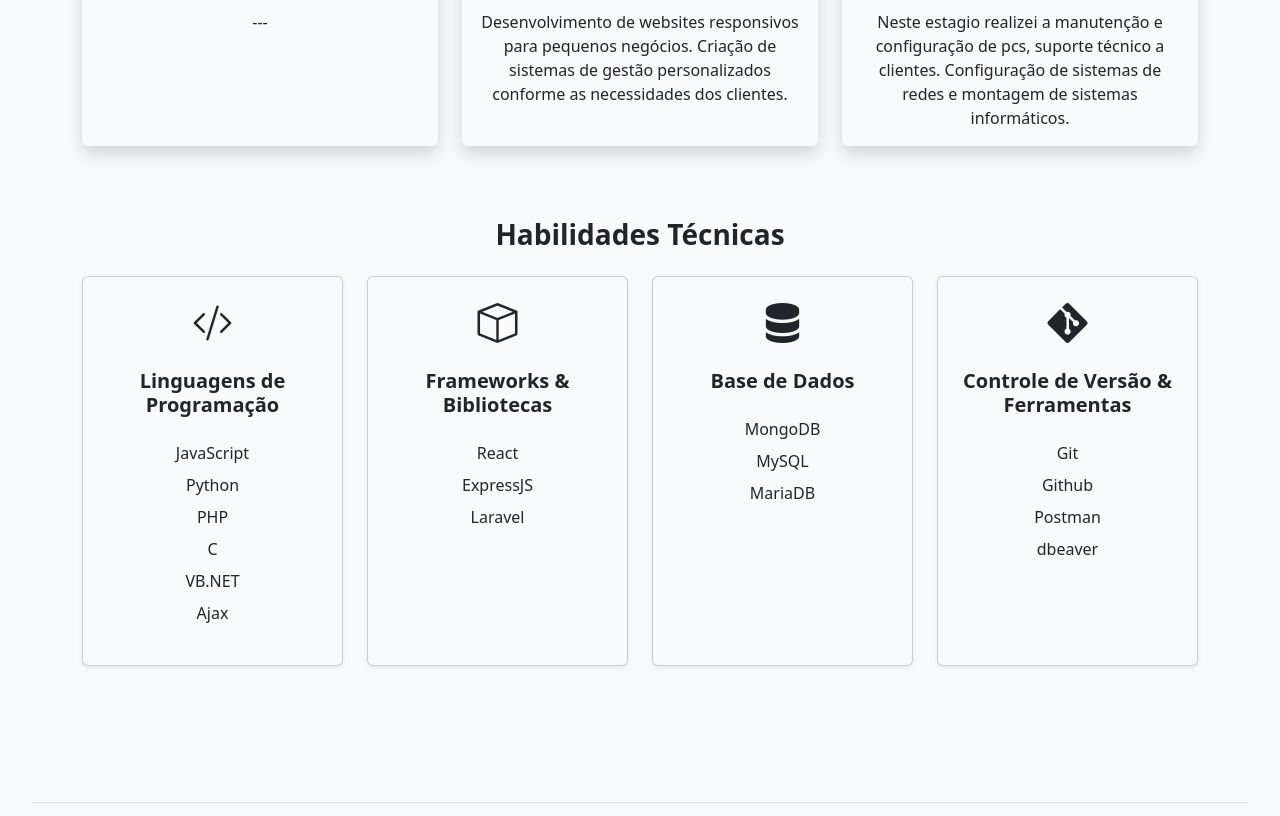
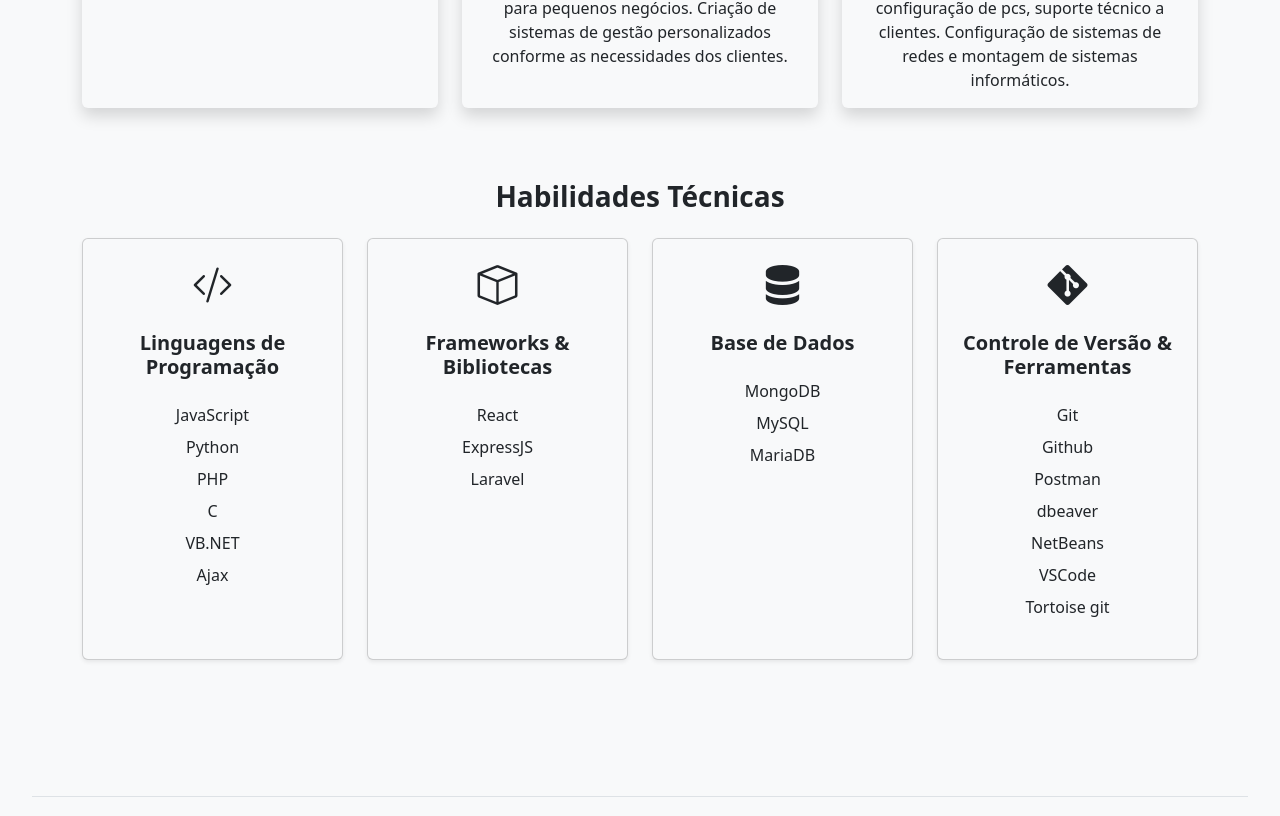
Before and after one commit to aubaro01/Portfolio, a React (Vite) app in the folder web/: page /about in a window 1280 px wide. Shown: the part 1064-1880 px from the top of the page. Built offline with nearby package versions, Linux system fonts and the light colour scheme; a small style sheet from the web is missing.

Commit message:
Update about.jsx

```diff
--- a/web/src/components/about.jsx
+++ b/web/src/components/about.jsx
@@ -117,7 +117,7 @@
   {
     category: "Controle de Versão & Ferramentas",
     icon: "bi bi-git",
-    items: ["Git", "Github", "Postman", "dbeaver"]
+    items: ["Git", "Github", "Postman", "dbeaver", "NetBeans", "VSCode", "Tortoise git"]
   }
 ];
 
@@ -183,13 +183,12 @@
               Quando não estou a programar, podes-me encontrar a explorar a cidade, a tirar fotografias de lugares incríveis
               ou a tentar capturar a essência da natureza à minha volta. :)
             </p>
-
-
+            {/*
             <div className="d-flex flex-wrap gap-2 align-items-center justify-content-center">
               <Button variant="secondary" href="#contact" className="rounded-pill px-4">
                 Entre em Contato
               </Button>
-            </div>
+            </div>*/}
 
           </Col>
         </Row>
```
